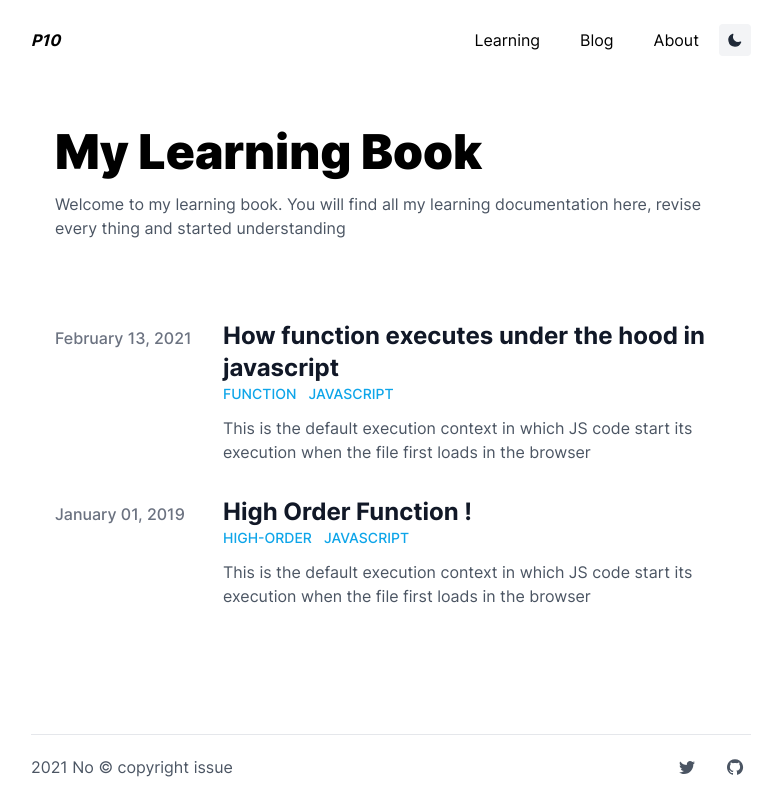
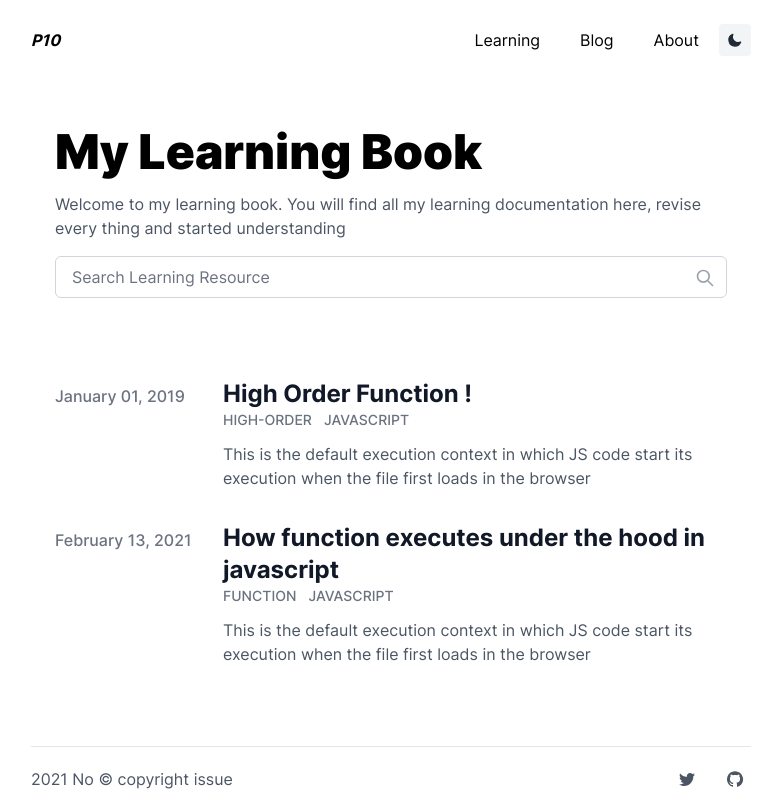
Before and after one commit to pranavp10/pranavp10.me, a Next.js app: page /learning in a window 1280 px wide. Shown: the whole page, without its empty margins (249-1023 px from the left). Built offline with nearby package versions, Linux system fonts and the light colour scheme; what @tailwindcss/typography would draw is missing.

Commit message:
:lipstick: ui updated

```diff
--- a/data/blog/welcome.mdx
+++ b/data/blog/welcome.mdx
@@ -1,10 +1,10 @@
 ---
-title: "Welcome Note!!!"
-publishedAt: "2021-02-13"
-summary: "I will be sharing all new tools and technology if i come across and help other develops"
-image: "/public/images/blog/hello.png"
+postNumber: 2
+title: Welcome !
+publishedAt: "2021-01-01"
+summary: Welcome to my Blog you will be learning a lot about it so just keep kam and read
+image: ./images/function.png
+tags: ['Welcome']
 ---
 
-# Hay there 👋
-
-<Image width={1080} height={810} src="/images/blog/hello.png" alt="A man sitting with laptop" />
+Welcome to my blog
--- a/src/components/blog/tag.js
+++ b/src/components/blog/tag.js
@@ -3,7 +3,7 @@ import PropTypes from 'prop-types';
 
 const Tag = ({ text }) => (
   <Link href="/tags">
-    <a className="mr-3 text-sm font-medium text-blue-500 uppercase hover:text-blue-600 dark:hover:text-blue-400">
+    <a className="mr-3 text-sm font-medium text-gray-500 uppercase hover:text-gray-600 dark:hover:text-gray-400">
       {text.split(' ').join('-')}
     </a>
   </Link>
--- a/src/pages/learning.js
+++ b/src/pages/learning.js
@@ -1,20 +1,46 @@
 import PropTypes from 'prop-types';
 import BlogPost from '@/components/blog/blogPost';
 import { getAllFilesFrontMatter } from '@/components/blog/mdx';
+import { useState } from 'react';
 
 const Blog = ({ posts }) => {
-  const filteredBlogPosts = posts.sort(
-    (a, b) => Number(new Date(b.publishedAt)) - Number(new Date(a.publishedAt))
-  );
+  const [searchValue, setSearchValue] = useState('');
+  const filteredBlogPosts = posts.filter((frontMatter) => {
+    const searchContent = frontMatter.title + frontMatter.summary + frontMatter.tags.join(' ');
+    return searchContent.toLowerCase().includes(searchValue.toLowerCase());
+  });
+
   return (
     <div className="pt-32">
       <div className="flex flex-col justify-center items-start max-w-2xl mx-auto mb-16">
         <div className="max-w-3xl pb-8 md:pb-16 text-center md:text-left">
           <h1 className="text-5xl font-black">My Learning Book</h1>
-          <p className="text-gray-600 dark:text-gray-100 mt-4">
+          <p className="text-gray-600 dark:text-gray-100 my-4">
             Welcome to my learning book. You will find all my learning documentation here, revise
             every thing and started understanding
           </p>
+          <div className="relative w-full">
+            <input
+              aria-label="Search Learning Resource"
+              type="text"
+              onChange={(e) => setSearchValue(e.target.value)}
+              placeholder="Search Learning Resource"
+              className="block w-full px-4 py-2 text-gray-900 bg-white border border-gray-300 rounded-md dark:border-gray-900 focus:ring-gray-500 focus:border-gray-500 dark:bg-gray-800 dark:text-gray-100"
+            />
+            <svg
+              className="absolute w-5 h-5 text-gray-400 right-3 top-3 dark:text-gray-300"
+              xmlns="http://www.w3.org/2000/svg"
+              fill="none"
+              viewBox="0 0 24 24"
+              stroke="currentColor">
+              <path
+                strokeLinecap="round"
+                strokeLinejoin="round"
+                strokeWidth={2}
+                d="M21 21l-6-6m2-5a7 7 0 11-14 0 7 7 0 0114 0z"
+              />
+            </svg>
+          </div>
         </div>
         {filteredBlogPosts.map((frontMatter) => (
           <BlogPost
```
